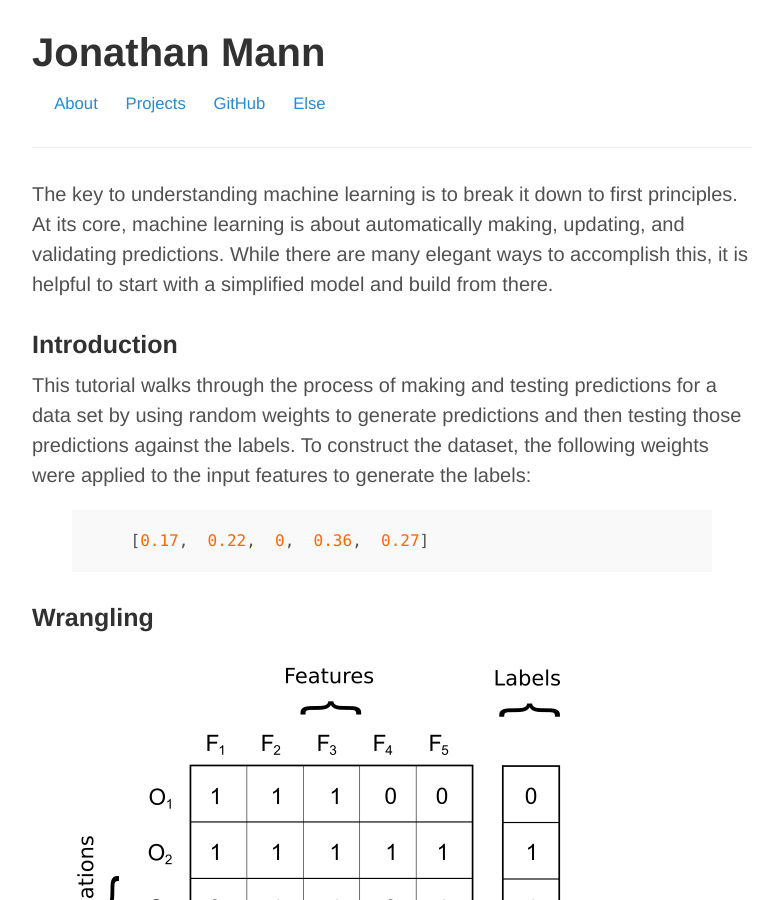
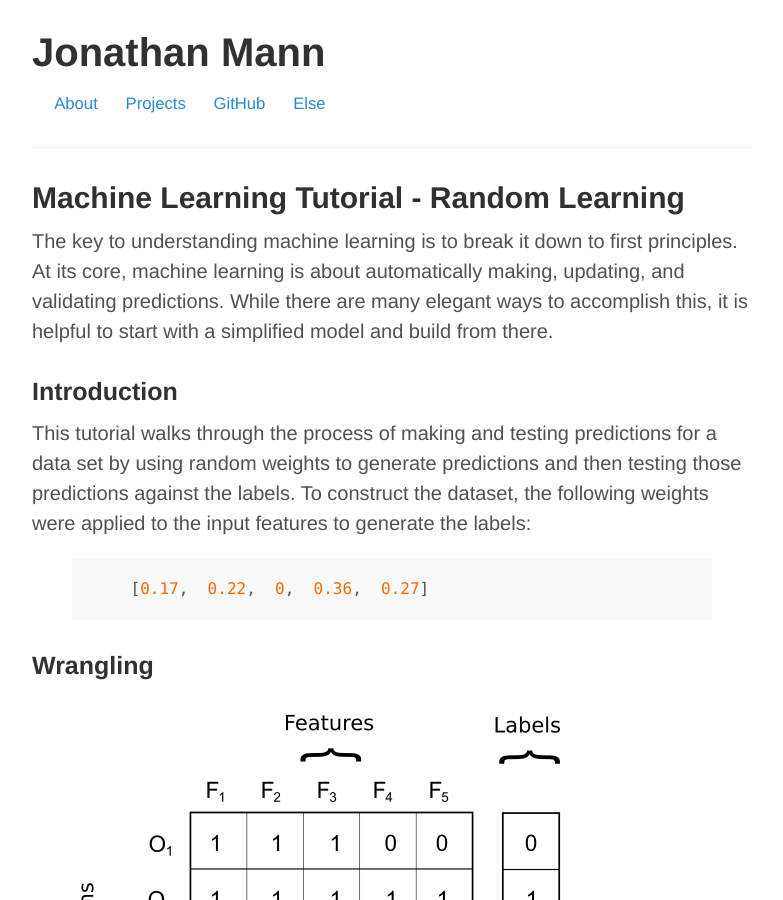
Before and after one commit to jonathanmann/jonathanmann.github.io, a Jekyll site: the page built from _posts/2018-07-21-random-learning.md, in a window 1280 px wide and 900 px high. Shown: the whole window, without its empty margins (248-1031 px from the left). Built offline with Jekyll 4.4.1, drawn with Linux system fonts in a browser that asks for light colours; our own code applies the rules of GitHub Pages for plain Markdown files; comment, search, counter and statistics services are not loaded.

Commit message:
fix title

```diff
--- a/_posts/2018-07-21-random-learning.md
+++ b/_posts/2018-07-21-random-learning.md
@@ -1,6 +1,6 @@
 ---
 layout: post
-title: Machine Learning Tutorial: Random Learning
+title: Machine Learning Tutorial - Random Learning
 comments: true
 image: https://jonathanmann.github.io/public/img/feature_split.png
 excerpt: The key to understanding machine learning is to break it down to first principles. At its core, machine learning is about automatically making, updating, and validating predictions. While there are many elegant ways to accomplish this, it is helpful to start with a simplified model and build from there.
```
